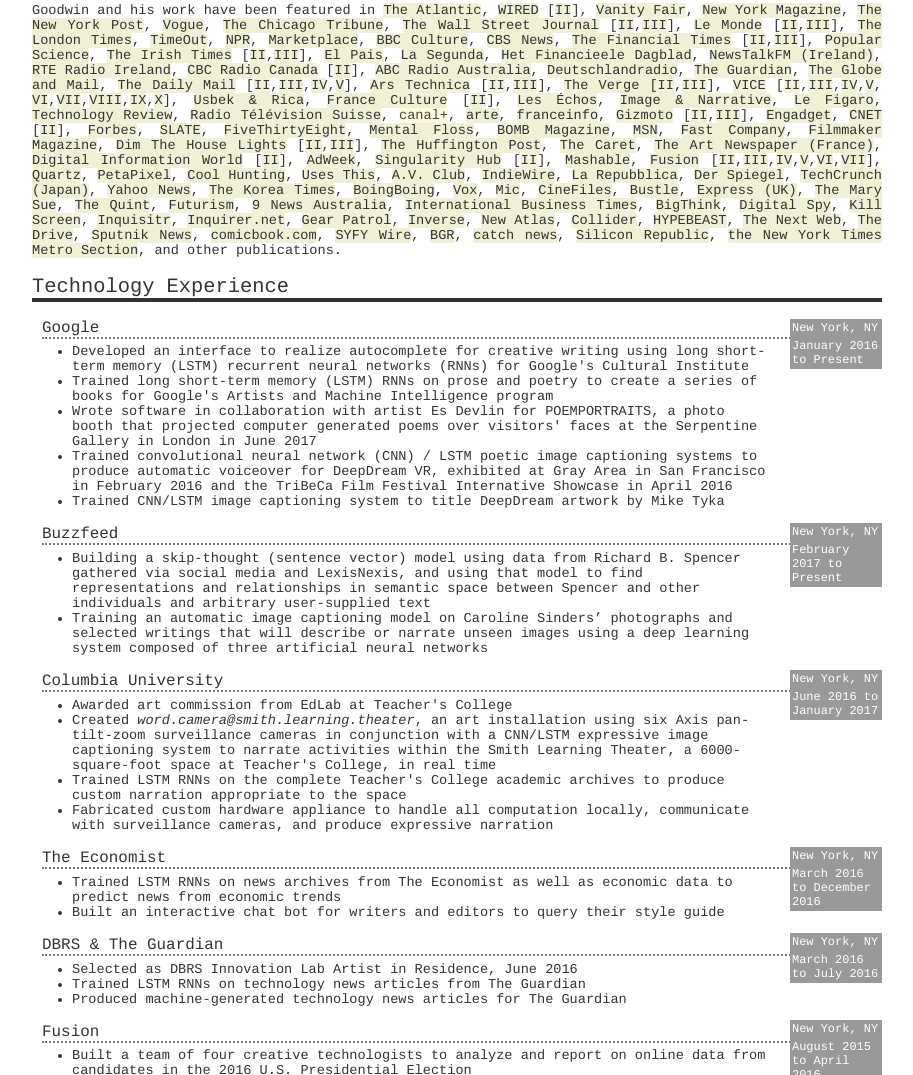
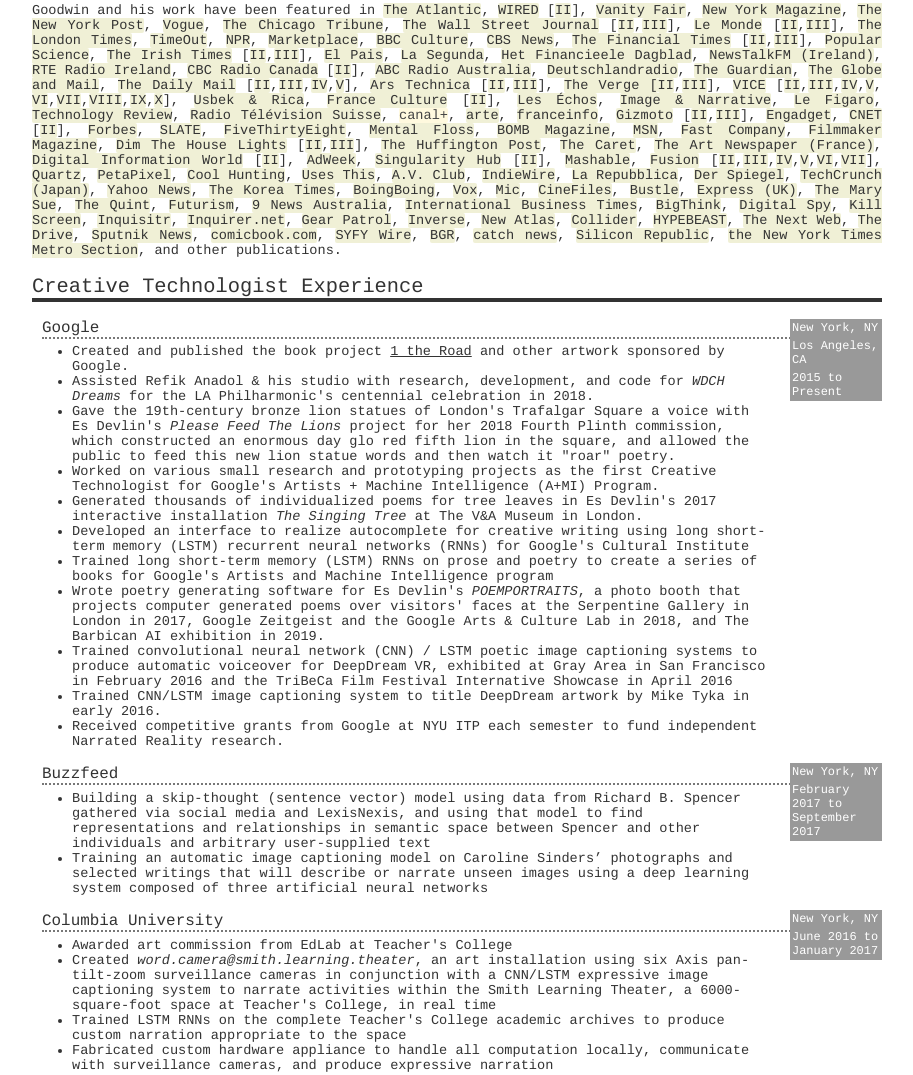
Before and after one commit to rossgoodwin/cv, a plain HTML site: page index.html in a window 1280 px wide. Shown: the part 768-1843 px from the top of the page, without its empty margins (183-1096 px from the left). Drawn offline with Linux system fonts and the light colour scheme.

Commit message:
ch ch ch changes

```diff
--- a/index.html
+++ b/index.html
@@ -63,22 +63,29 @@ A research role in creative applications of data science and deep learning, with
 
 <!-- <div class="left-side"> -->
 
-<h2>Technology Experience</h2>
+<h2>Creative Technologist Experience</h2>
 
 	<p class="location">New York, NY</p>
-	<p class="dates">January 2016 to Present</p>
+	<p class="location">Los Angeles, CA</p>
+	<p class="dates">2015 to Present</p>
 	<h3>Google</h3>
 	<ul>
+		<li>Created and published the book project <u>1 the Road</u> and other artwork sponsored by Google.</li>
+		<li>Assisted Refik Anadol &amp; his studio with research, development, and code for <em>WDCH Dreams</em> for the LA Philharmonic's centennial celebration in 2018.
+		<li>Gave the 19th-century bronze lion statues of London's Trafalgar Square a voice with Es Devlin's <em>Please Feed The Lions</em> project for her 2018 Fourth Plinth commission, which constructed an enormous day glo red fifth lion in the square, and allowed the public to feed this new lion statue words and then watch it "roar" poetry.</li>
+		<li>Worked on various small research and prototyping projects as the first Creative Technologist for Google's Artists + Machine Intelligence (A+MI) Program.
+		<li>Generated thousands of individualized poems for tree leaves in Es Devlin's 2017 interactive installation <em>The Singing Tree</em> at The V&A Museum in London.
 		<li>Developed an interface to realize autocomplete for creative writing using long short-term memory (LSTM) recurrent neural networks (RNNs) for Google's Cultural Institute</li>
 		<li>Trained long short-term memory (LSTM) RNNs on prose and poetry to create a series of books for Google's Artists and Machine Intelligence program</li>
-		<li>Wrote software in collaboration with artist Es Devlin for POEMPORTRAITS, a photo booth that projected computer generated poems over visitors' faces at the Serpentine Gallery in London in June 2017</li>
+		<li>Wrote poetry generating software for Es Devlin's <em>POEMPORTRAITS</em>, a photo booth that projects computer generated poems over visitors' faces at the Serpentine Gallery in London in 2017, Google Zeitgeist and the Google Arts & Culture Lab in 2018, and The Barbican AI exhibition in 2019.</li>
 		<li>Trained convolutional neural network (CNN) / LSTM poetic image captioning systems to produce automatic voiceover for DeepDream VR, exhibited at Gray Area in San Francisco in February 2016 and the TriBeCa Film Festival Internative Showcase in April 2016</li>
-		<li>Trained CNN/LSTM image captioning system to title DeepDream artwork by Mike Tyka</li>
+		<li>Trained CNN/LSTM image captioning system to title DeepDream artwork by Mike Tyka in early 2016.</li>
+		<li>Received competitive grants from Google at NYU ITP each semester to fund independent Narrated Reality research.</li>
 	</ul>
 
 
 	<p class="location">New York, NY</p>
-	<p class="dates">February 2017 to Present</p>
+	<p class="dates">February 2017 to September 2017</p>
 	<h3>Buzzfeed</h3>
 	<ul>
 		<li>Building a skip-thought (sentence vector) model using data from Richard B. Spencer gathered via social media and LexisNexis, and using that model to find representations and relationships in semantic space between Spencer and other individuals and arbitrary user-supplied text</li>
```
